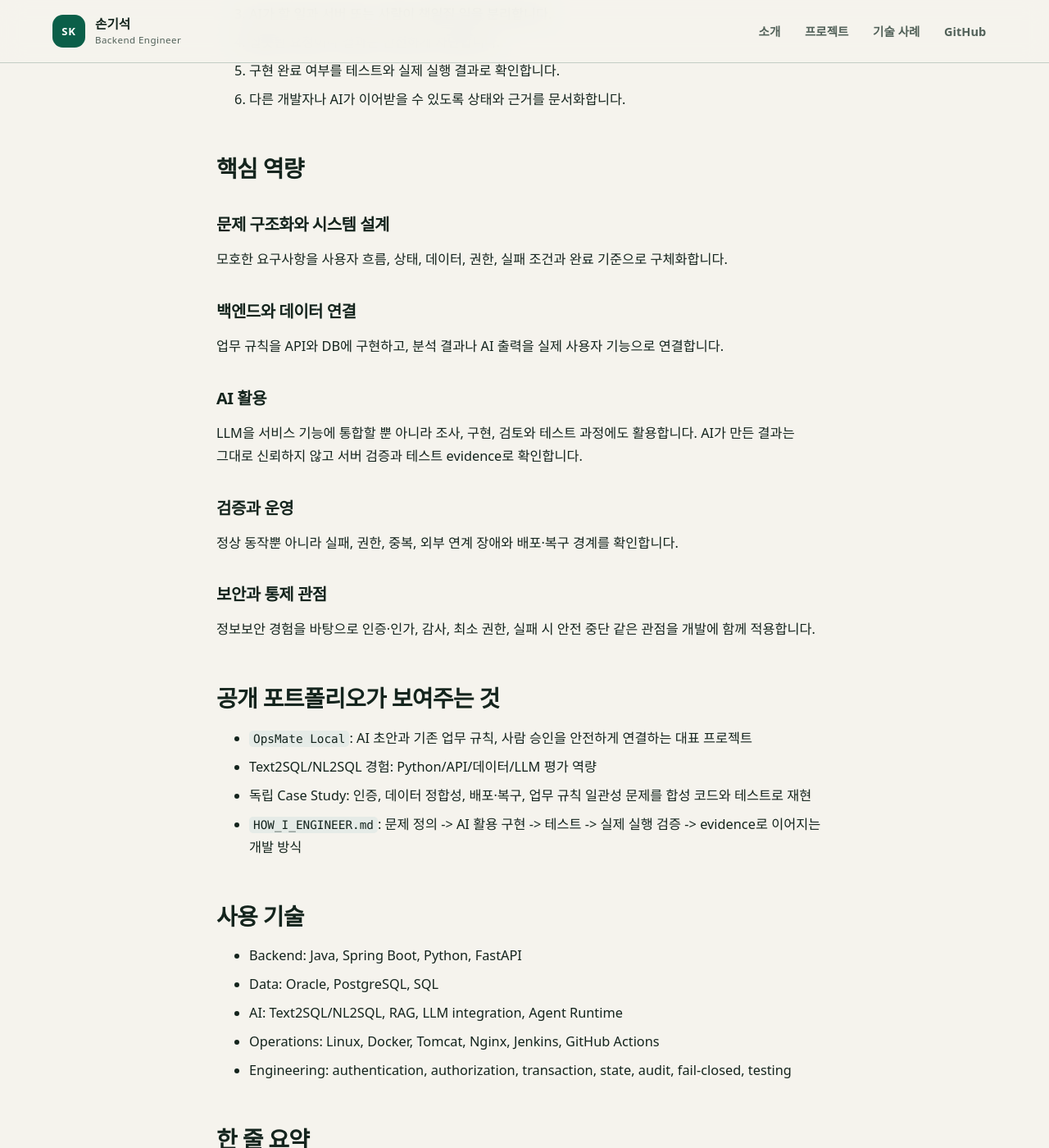
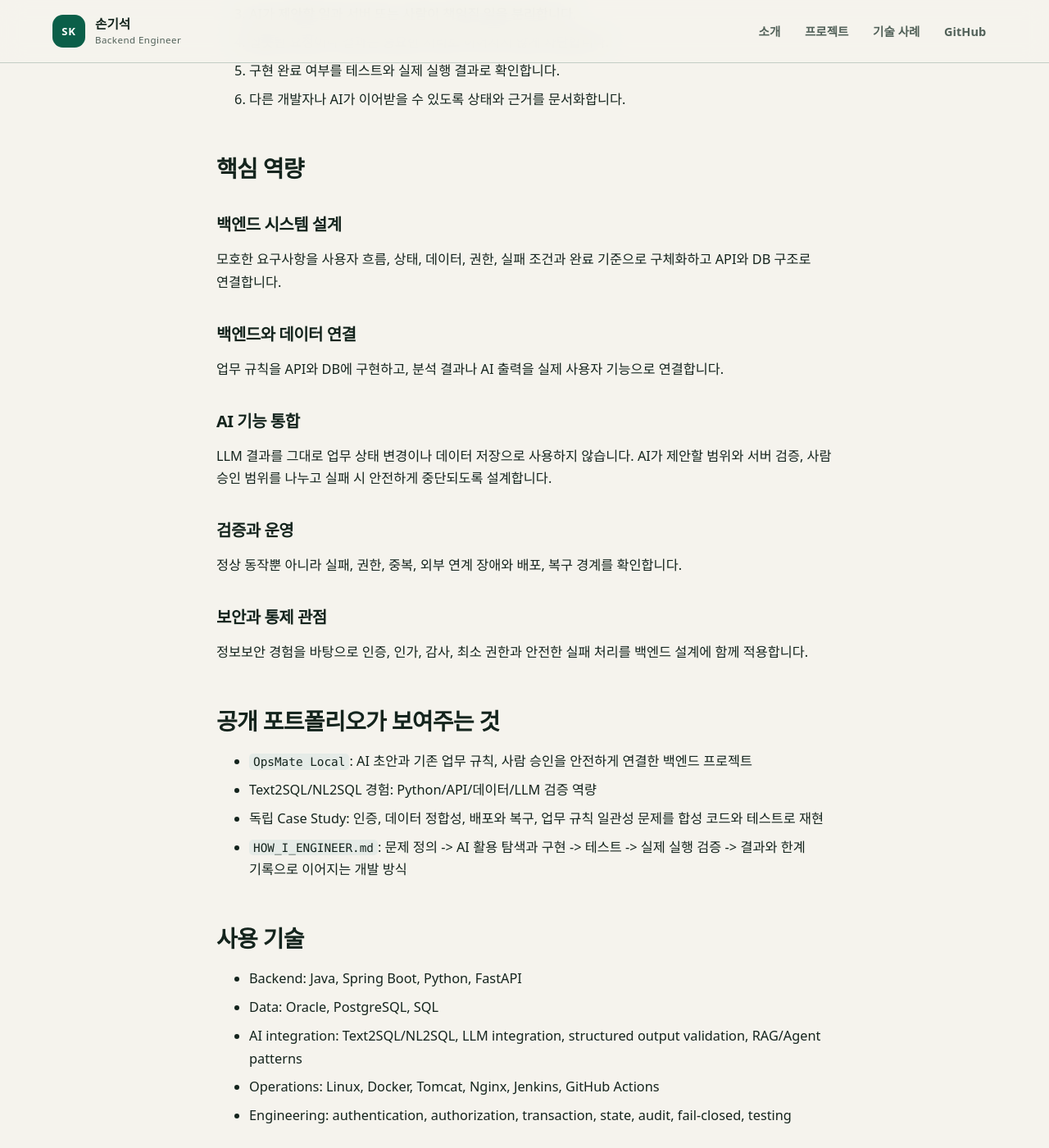
Before and after one commit to son1004007/engineering-career-portfolio, a Jekyll site: the page built from 01_profile/career-summary.md, in a window 1280 px wide and 1400 px high, scrolled down 1017 px. Shown: the whole window at 82% size. Built offline with Jekyll 4.4.1, drawn with Linux system fonts in a browser that asks for light colours; our own code applies the rules of GitHub Pages for plain Markdown files; some of the changed text lies outside the part shown.

Commit message:
docs: align career summary with backend identity

```diff
--- a/01_profile/career-summary.md
+++ b/01_profile/career-summary.md
@@ -1,8 +1,8 @@
 # Career Summary
 
-손기석은 **업무 문제를 시스템으로 구조화하고, 적절한 기술과 AI를 활용해 구현한 뒤 테스트·보안·운영 증거까지 연결하는 소프트웨어/백엔드/플랫폼 엔지니어**입니다.
+손기석은 **업무 요구사항을 데이터, 권한, 처리 상태와 실패 조건이 명확한 백엔드 시스템으로 구현하고, AI 기능을 서버 검증과 실제 실행 근거 안에서 연결하는 Backend Engineer**입니다.
 
-특정 언어나 프레임워크 하나로 역할을 제한하지 않습니다. Java/Spring, Python/FastAPI, SQL, Docker와 LLM은 실제 업무에서 문제를 해결하기 위해 사용해 온 도구입니다.
+상위 역할은 Backend Engineer로 명확히 두되 특정 언어나 프레임워크 하나로 제한하지 않습니다. Java/Spring, Python/FastAPI, SQL, Docker와 LLM은 실제 업무 문제에 맞게 선택해 온 구현 도구입니다.
 
 ## 어떤 일을 해왔는가
 
@@ -12,9 +12,9 @@
 - Oracle/PostgreSQL 기반 데이터 조회와 처리
 - 분석 결과의 화면/API 서비스화
 - Python/FastAPI 기반 Text2SQL/NL2SQL 기능과 다중 모델 검증
-- Agentic AI Runtime의 작업 격리와 artifact/provenance 추적 구성요소
-- 인증·권한·감사와 실패 처리
-- Linux/Docker 기반 실행환경과 배포·운영
+- AI 작업의 사용자별 공간 분리와 결과 추적 구성요소
+- 인증, 권한, 감사와 실패 처리
+- Linux/Docker 기반 실행환경과 배포, 운영
 - 테스트, 실행 결과와 문서를 연결한 검증
 
 ## 일을 보는 방식
@@ -23,48 +23,48 @@
 
 1. 해결해야 할 문제와 제약을 먼저 정리합니다.
 2. 화면, API, DB, batch와 운영까지 실제 영향 범위를 봅니다.
-3. AI가 할 일과 서버 또는 사람이 책임질 일을 분리합니다.
-4. 잘못된 요청이나 결과는 안전하게 차단합니다.
+3. AI가 제안할 일과 서버 또는 사람이 책임질 일을 분리합니다.
+4. 잘못된 요청이나 결과는 중요한 처리로 이어지지 않게 차단합니다.
 5. 구현 완료 여부를 테스트와 실제 실행 결과로 확인합니다.
 6. 다른 개발자나 AI가 이어받을 수 있도록 상태와 근거를 문서화합니다.
 
 ## 핵심 역량
 
-### 문제 구조화와 시스템 설계
+### 백엔드 시스템 설계
 
-모호한 요구사항을 사용자 흐름, 상태, 데이터, 권한, 실패 조건과 완료 기준으로 구체화합니다.
+모호한 요구사항을 사용자 흐름, 상태, 데이터, 권한, 실패 조건과 완료 기준으로 구체화하고 API와 DB 구조로 연결합니다.
 
 ### 백엔드와 데이터 연결
 
 업무 규칙을 API와 DB에 구현하고, 분석 결과나 AI 출력을 실제 사용자 기능으로 연결합니다.
 
-### AI 활용
+### AI 기능 통합
 
-LLM을 서비스 기능에 통합할 뿐 아니라 조사, 구현, 검토와 테스트 과정에도 활용합니다. AI가 만든 결과는 그대로 신뢰하지 않고 서버 검증과 테스트 evidence로 확인합니다.
+LLM 결과를 그대로 업무 상태 변경이나 데이터 저장으로 사용하지 않습니다. AI가 제안할 범위와 서버 검증, 사람 승인 범위를 나누고 실패 시 안전하게 중단되도록 설계합니다.
 
 ### 검증과 운영
 
-정상 동작뿐 아니라 실패, 권한, 중복, 외부 연계 장애와 배포·복구 경계를 확인합니다.
+정상 동작뿐 아니라 실패, 권한, 중복, 외부 연계 장애와 배포, 복구 경계를 확인합니다.
 
 ### 보안과 통제 관점
 
-정보보안 경험을 바탕으로 인증·인가, 감사, 최소 권한, 실패 시 안전 중단 같은 관점을 개발에 함께 적용합니다.
+정보보안 경험을 바탕으로 인증, 인가, 감사, 최소 권한과 안전한 실패 처리를 백엔드 설계에 함께 적용합니다.
 
 ## 공개 포트폴리오가 보여주는 것
 
-- `OpsMate Local`: AI 초안과 기존 업무 규칙, 사람 승인을 안전하게 연결하는 대표 프로젝트
-- Text2SQL/NL2SQL 경험: Python/API/데이터/LLM 평가 역량
-- 독립 Case Study: 인증, 데이터 정합성, 배포·복구, 업무 규칙 일관성 문제를 합성 코드와 테스트로 재현
-- `HOW_I_ENGINEER.md`: 문제 정의 -> AI 활용 구현 -> 테스트 -> 실제 실행 검증 -> evidence로 이어지는 개발 방식
+- `OpsMate Local`: AI 초안과 기존 업무 규칙, 사람 승인을 안전하게 연결한 백엔드 프로젝트
+- Text2SQL/NL2SQL 경험: Python/API/데이터/LLM 검증 역량
+- 독립 Case Study: 인증, 데이터 정합성, 배포와 복구, 업무 규칙 일관성 문제를 합성 코드와 테스트로 재현
+- `HOW_I_ENGINEER.md`: 문제 정의 -> AI 활용 탐색과 구현 -> 테스트 -> 실제 실행 검증 -> 결과와 한계 기록으로 이어지는 개발 방식
 
 ## 사용 기술
 
 - Backend: Java, Spring Boot, Python, FastAPI
 - Data: Oracle, PostgreSQL, SQL
-- AI: Text2SQL/NL2SQL, RAG, LLM integration, Agent Runtime
+- AI integration: Text2SQL/NL2SQL, LLM integration, structured output validation, RAG/Agent patterns
 - Operations: Linux, Docker, Tomcat, Nginx, Jenkins, GitHub Actions
 - Engineering: authentication, authorization, transaction, state, audit, fail-closed, testing
 
 ## 한 줄 요약
 
-**언어나 프레임워크보다 문제 해결, 시스템 설계, AI 활용, 검증과 운영을 연결해 실제로 작동하는 서비스를 만드는 엔지니어입니다.**
+**백엔드 시스템을 중심으로 데이터, AI, 보안과 운영을 연결하고, 실제 실패 조건과 실행 결과까지 검증하는 엔지니어입니다.**
```
